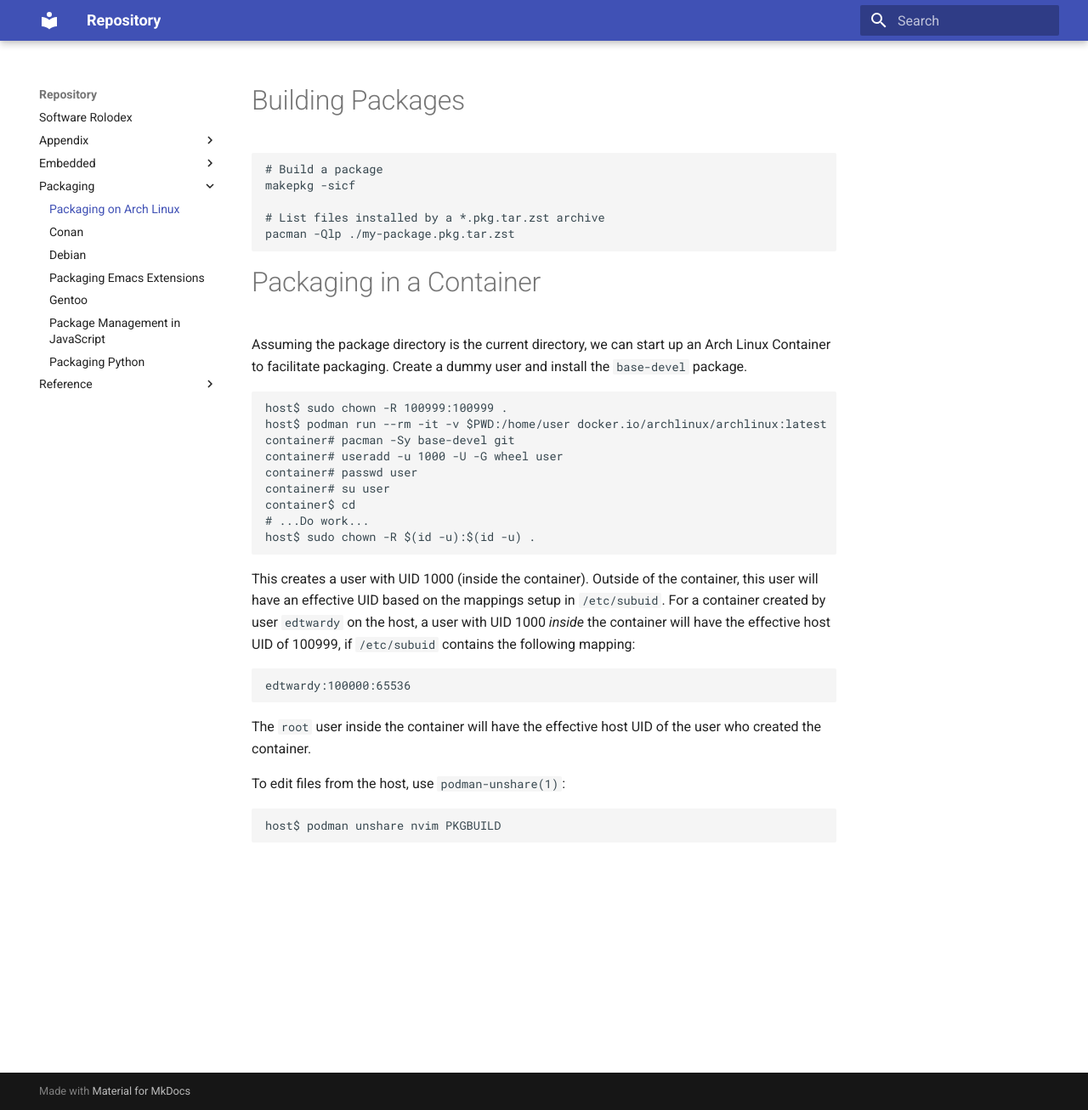
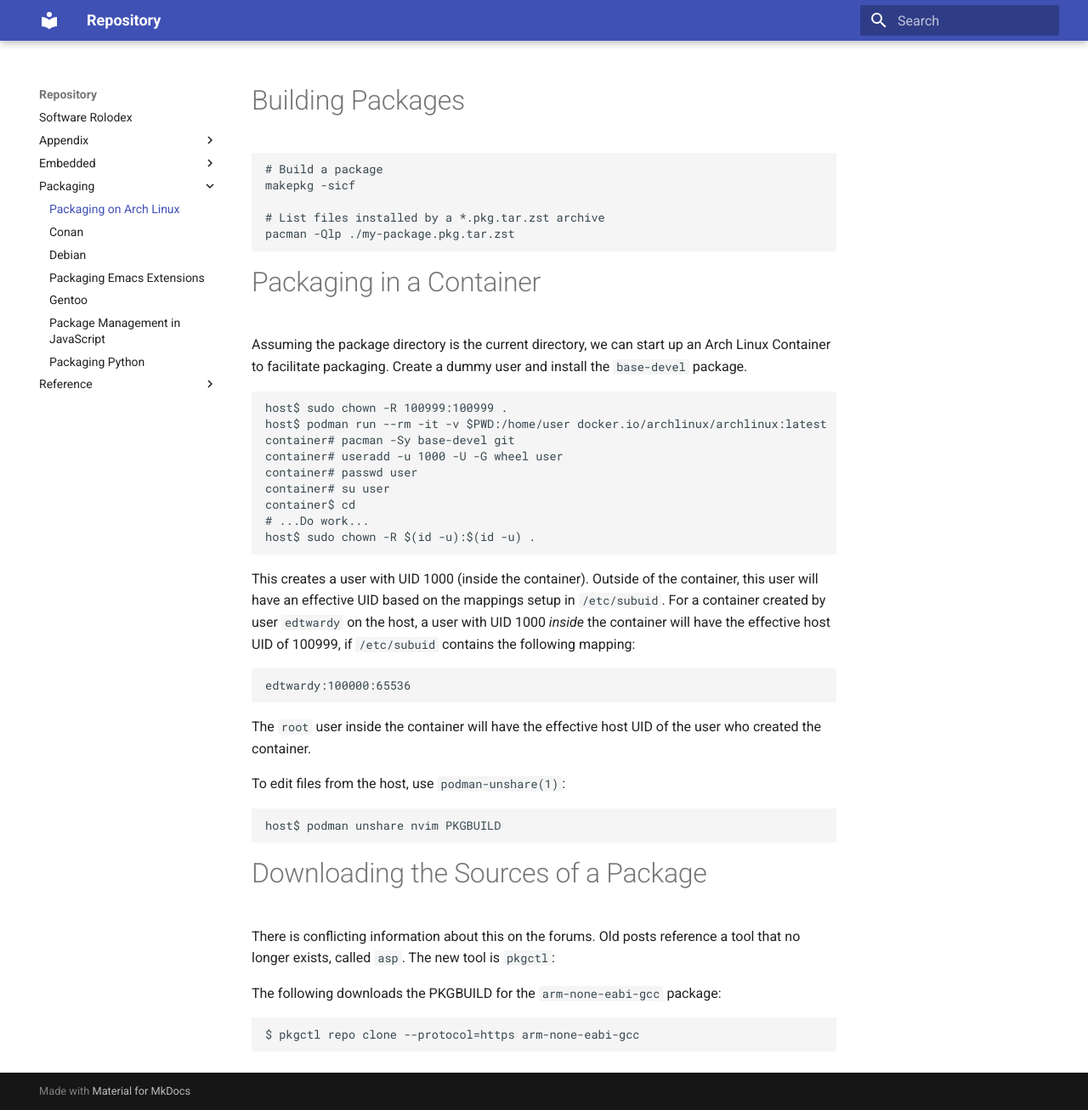
Before and after one commit to AmateurECE/twardyece-repository, an MkDocs documentation site: the page built from docs/Packaging/Arch.md, in a window 1280 px wide and 1307 px high. Shown: the whole window at 85% size. Built offline with MkDocs 1.6.1 and Material for MkDocs 9.7.7, drawn with Linux system fonts in a browser that asks for light colours.

Commit message:
Packaging/Arch: Add information about the use of pkgctl

````diff
--- a/docs/Packaging/Arch.md
+++ b/docs/Packaging/Arch.md
@@ -48,3 +48,14 @@ To edit files from the host, use `podman-unshare(1)`:
 ```
 host$ podman unshare nvim PKGBUILD
 ```
+
+# Downloading the Sources of a Package
+
+There is conflicting information about this on the forums. Old posts reference
+a tool that no longer exists, called `asp`. The new tool is `pkgctl`:
+
+The following downloads the PKGBUILD for the `arm-none-eabi-gcc` package:
+
+```
+$ pkgctl repo clone --protocol=https arm-none-eabi-gcc
+```
````
